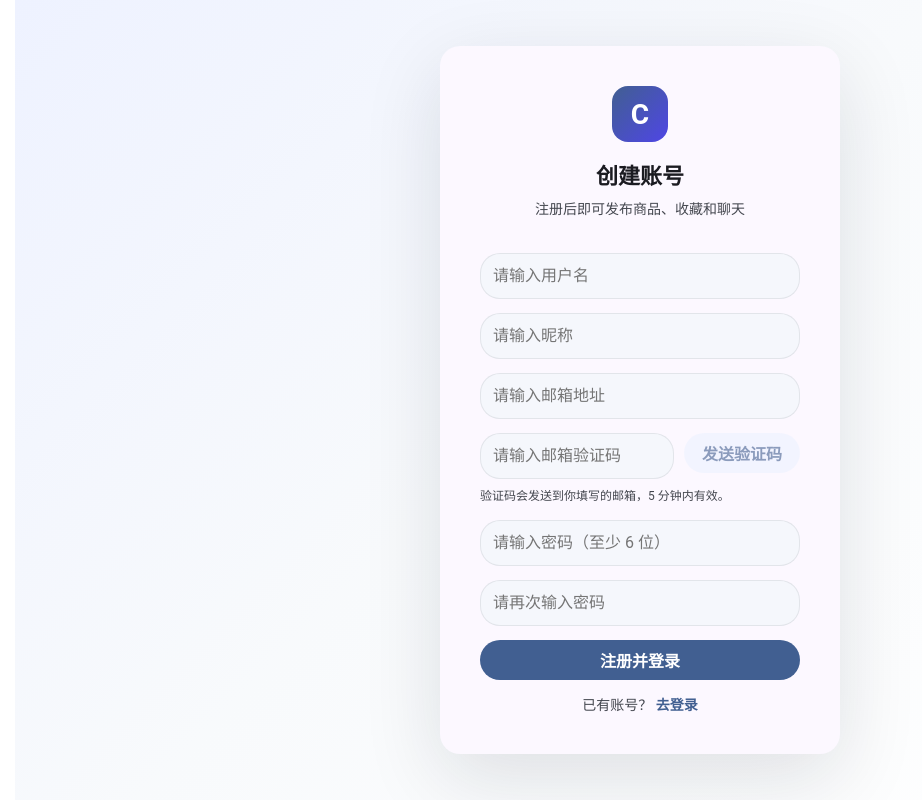
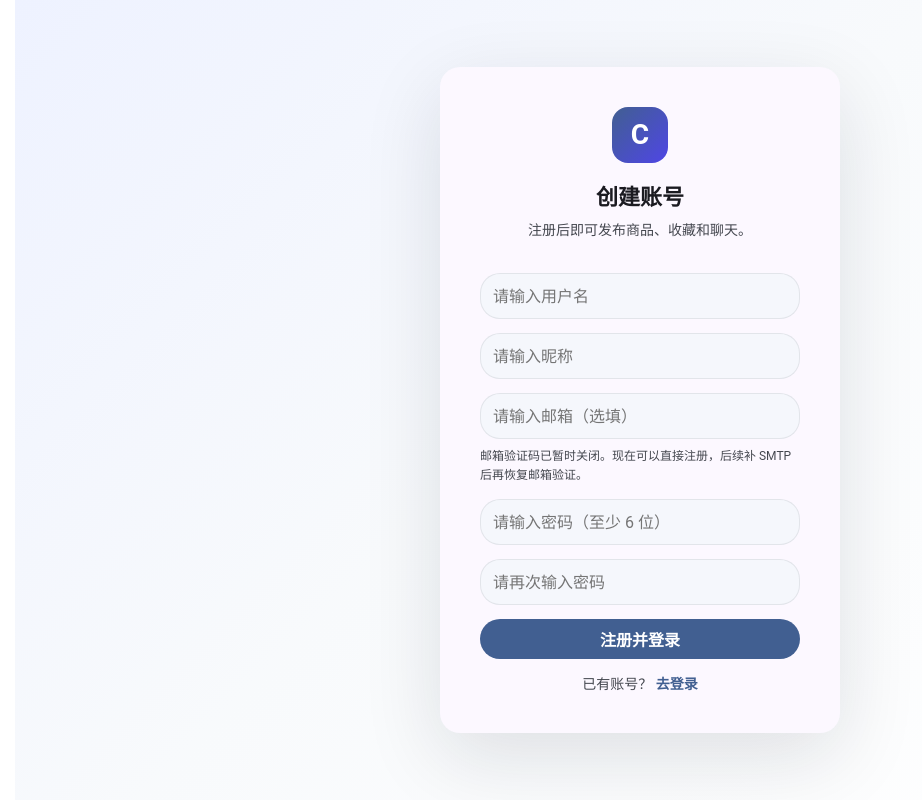
Before and after one commit to distances000/The-campus-market, a Vue app in the folder client/: page /register in a window 1280 px wide. Shown: the whole page, without its empty margins (0-922 px from the left). Built offline with nearby package versions, Linux system fonts and the light colour scheme.

Commit message:
修复验证码问题

```diff
--- a/client/src/api/auth.js
+++ b/client/src/api/auth.js
@@ -2,12 +2,11 @@ import api from "./index";
 
 export const login = (username, password) => api.post("/auth/login", { username, password });
 export const sendRegisterEmailCode = (email) => api.post("/auth/register/send-email-code", { email });
-export const register = (username, password, nickname, email, emailCode) => api.post("/auth/register", {
+export const register = (username, password, nickname, email) => api.post("/auth/register", {
     username,
     password,
     nickname,
-    email,
-    email_code: emailCode
+    email
 });
 export const getMe = () => api.get("/auth/me");
 export const updateMe = (payload) => api.put("/auth/me", payload);
--- a/client/src/views/Register.vue
+++ b/client/src/views/Register.vue
@@ -4,42 +4,33 @@
             <div class="auth-header">
                 <div class="auth-logo">C</div>
                 <h1>创建账号</h1>
-                <p>注册后即可发布商品、收藏和聊天</p>
+                <p>注册后即可发布商品、收藏和聊天。</p>
             </div>
 
-            <el-form :model="form" :rules="rules" ref="formRef" size="large" @submit.prevent="handleRegister">
+            <el-form ref="formRef" :model="form" :rules="rules" size="large" @submit.prevent="handleRegister">
                 <el-form-item prop="username">
-                    <el-input v-model="form.username" placeholder="请输入用户名" :prefix-icon="User" autocomplete="username" />
+                    <el-input
+                        v-model="form.username"
+                        placeholder="请输入用户名"
+                        :prefix-icon="User"
+                        autocomplete="username"
+                    />
                 </el-form-item>
                 <el-form-item prop="nickname">
-                    <el-input v-model="form.nickname" placeholder="请输入昵称" :prefix-icon="Edit" autocomplete="nickname" />
+                    <el-input
+                        v-model="form.nickname"
+                        placeholder="请输入昵称"
+                        :prefix-icon="Edit"
+                        autocomplete="nickname"
+                    />
                 </el-form-item>
                 <el-form-item prop="email">
                     <el-input
                         v-model="form.email"
-                        placeholder="请输入邮箱地址"
+                        placeholder="请输入邮箱（选填）"
                         autocomplete="email"
-                        @blur="handleEmailBlur"
                     />
-                </el-form-item>
-                <el-form-item prop="emailCode">
-                    <div class="code-row">
-                        <el-input
-                            v-model="form.emailCode"
-                            placeholder="请输入邮箱验证码"
-                            maxlength="6"
-                            autocomplete="one-time-code"
-                        />
-                        <el-button
-                            class="code-button"
-                            :loading="sendingCode"
-                            :disabled="sendCodeDisabled"
-                            @click="handleSendCode"
-                        >
-                            {{ codeButtonText }}
-                        </el-button>
-                    </div>
-                    <div class="form-tip">验证码会发送到你填写的邮箱，5 分钟内有效。</div>
+                    <div class="form-tip">邮箱验证码已暂时关闭。现在可以直接注册，后续补 SMTP 后再恢复邮箱验证。</div>
                 </el-form-item>
                 <el-form-item prop="password">
                     <el-input
@@ -77,12 +68,12 @@
 </template>
 
 <script setup>
-import { computed, onBeforeUnmount, onMounted, reactive, ref, watch } from "vue";
+import { computed, onMounted, reactive, ref } from "vue";
 import { useRoute, useRouter } from "vue-router";
+import { register as regApi } from "../api/auth";
+import { Edit, Lock, User } from "../components/element-icons";
 import { ElMessage } from "../utils/message";
 import { useUserStore } from "../stores/user";
-import { register as regApi, sendRegisterEmailCode } from "../api/auth";
-import { User, Edit, Lock } from "../components/element-icons";
 
 const router = useRouter();
 const route = useRoute();
@@ -90,38 +81,23 @@ const userStore = useUserStore();
 
 const formRef = ref(null);
 const loading = ref(false);
-const sendingCode = ref(false);
-const codeCountdown = ref(0);
-const lastSentEmail = ref("");
-
-let countdownTimer = null;
-
 const form = reactive({
     username: "",
     nickname: "",
     email: "",
-    emailCode: "",
     password: "",
     passwordConfirm: ""
 });
 
 const redirectTo = computed(() => typeof route.query.redirect === "string" ? route.query.redirect : "/home");
-const loginLink = computed(() => redirectTo.value ? { path: "/login", query: { redirect: redirectTo.value } } : "/login");
-const sendCodeDisabled = computed(() => !isEmailReady() || sendingCode.value || codeCountdown.value > 0);
-const codeButtonText = computed(() => {
-    if (sendingCode.value) {
-        return "发送中";
-    }
-    if (codeCountdown.value > 0) {
-        return `${codeCountdown.value}s 后重发`;
-    }
-    return lastSentEmail.value ? "重新发送" : "发送验证码";
-});
+const loginLink = computed(() => redirectTo.value
+    ? { path: "/login", query: { redirect: redirectTo.value } }
+    : "/login");
 
-function validateEmail(rule, value, callback) {
+function validateOptionalEmail(rule, value, callback) {
     const email = String(value || "").trim();
     if (!email) {
-        callback(new Error("请输入邮箱地址"));
+        callback();
         return;
     }
     if (!/^[^\s@]+@[^\s@]+\.[^\s@]+$/.test(email)) {
@@ -131,90 +107,36 @@ function validateEmail(rule, value, callback) {
     callback();
 }
 
-function validateEmailCode(rule, value, callback) {
-    const code = String(value || "").trim();
-    if (!code) {
-        callback(new Error("请输入邮箱验证码"));
-        return;
-    }
-    if (!/^\d{6}$/.test(code)) {
-        callback(new Error("请输入 6 位邮箱验证码"));
-        return;
-    }
-    callback();
-}
-
 const rules = {
     username: [{ required: true, message: "请输入用户名", trigger: "blur" }],
-    email: [{ required: true, validator: validateEmail, trigger: "blur" }],
-    emailCode: [{ required: true, validator: validateEmailCode, trigger: "blur" }],
+    email: [{ validator: validateOptionalEmail, trigger: "blur" }],
     password: [
         { required: true, message: "请输入密码", trigger: "blur" },
-        { validator: (rule, value, callback) => { if ((value || "").length < 6) callback(new Error("密码至少 6 位")); else callback(); }, trigger: "blur" }
+        {
+            validator: (rule, value, callback) => {
+                if ((value || "").length < 6) {
+                    callback(new Error("密码至少需要 6 位"));
+                    return;
+                }
+                callback();
+            },
+            trigger: "blur"
+        }
     ],
     passwordConfirm: [
         { required: true, message: "请再次输入密码", trigger: "blur" },
-        { validator: (rule, value, callback) => { if (value !== form.password) callback(new Error("两次输入的密码不一致")); else callback(); }, trigger: "blur" }
+        {
+            validator: (rule, value, callback) => {
+                if (value !== form.password) {
+                    callback(new Error("两次输入的密码不一致"));
+                    return;
+                }
+                callback();
+            },
+            trigger: "blur"
+        }
     ]
 };
-
-function getEmail() {
-    return String(form.email || "").trim().toLowerCase();
-}
-
-function isEmailReady() {
-    return /^[^\s@]+@[^\s@]+\.[^\s@]+$/.test(getEmail());
-}
-
-function clearCountdown() {
-    if (countdownTimer) {
-        clearInterval(countdownTimer);
-        countdownTimer = null;
-    }
-}
-
-function startCountdown() {
-    clearCountdown();
-    const ttl = Number.parseInt(import.meta.env.VITE_EMAIL_CODE_COOLDOWN_SECONDS || "60", 10);
-    codeCountdown.value = Number.isFinite(ttl) && ttl > 0 ? ttl : 60;
-    countdownTimer = setInterval(() => {
-        if (codeCountdown.value <= 1) {
-            codeCountdown.value = 0;
-            clearCountdown();
-            return;
-        }
-        codeCountdown.value -= 1;
-    }, 1000);
-}
-
-async function handleSendCode() {
-    const email = getEmail();
-    if (!isEmailReady()) {
-        ElMessage.warning("请输入正确的邮箱地址");
-        return;
-    }
-    if (sendingCode.value || codeCountdown.value > 0) {
-        return;
-    }
-
-    sendingCode.value = true;
-    try {
-        await sendRegisterEmailCode(email);
-        lastSentEmail.value = email;
-        form.emailCode = "";
-        startCountdown();
-        ElMessage.success("验证码已发送");
-    } finally {
-        sendingCode.value = false;
-    }
-}
-
-function handleEmailBlur() {
-    const email = getEmail();
-    if (isEmailReady() && email !== lastSentEmail.value) {
-        handleSendCode();
-    }
-}
 
 async function handleRegister() {
     const valid = await formRef.value.validate().catch(() => false);
@@ -225,11 +147,10 @@ async function handleRegister() {
     loading.value = true;
     try {
         const response = await regApi(
-            form.username,
+            String(form.username || "").trim(),
             form.password,
-            form.nickname || form.username,
-            getEmail(),
-            String(form.emailCode || "").trim()
+            String(form.nickname || form.username || "").trim(),
+            String(form.email || "").trim().toLowerCase()
         );
         userStore.setAuth(response.data.token, response.data.user);
         userStore.authInitialized = true;
@@ -240,24 +161,6 @@ async function handleRegister() {
     }
 }
 
-watch(() => form.email, (next, prev) => {
-    const nextEmail = String(next || "").trim().toLowerCase();
-    const prevEmail = String(prev || "").trim().toLowerCase();
-    if (nextEmail === prevEmail) {
-        return;
-    }
-
-    if (form.emailCode) {
-        form.emailCode = "";
-    }
-
-    if (lastSentEmail.value && nextEmail !== lastSentEmail.value) {
-        lastSentEmail.value = "";
-        codeCountdown.value = 0;
-        clearCountdown();
-    }
-});
-
 onMounted(() => {
     userStore.ensureAuth().then(() => {
         if (!userStore.isLoggedIn) {
@@ -265,10 +168,6 @@ onMounted(() => {
         }
         router.replace(redirectTo.value || "/home");
     });
-});
-
-onBeforeUnmount(() => {
-    clearCountdown();
 });
 </script>
 
@@ -333,18 +232,6 @@ onBeforeUnmount(() => {
     font-weight: 600;
 }
 
-.code-row {
-    display: grid;
-    grid-template-columns: minmax(0, 1fr) auto;
-    gap: 10px;
-    align-items: start;
-    width: 100%;
-}
-
-.code-button {
-    white-space: nowrap;
-}
-
 .form-tip {
     margin-top: 8px;
     font-size: 12px;
```
Also changed, not shown: client/src/api/index.js (+26 -2 lines), 1 other file (tests, documents, lock files or other folders).
